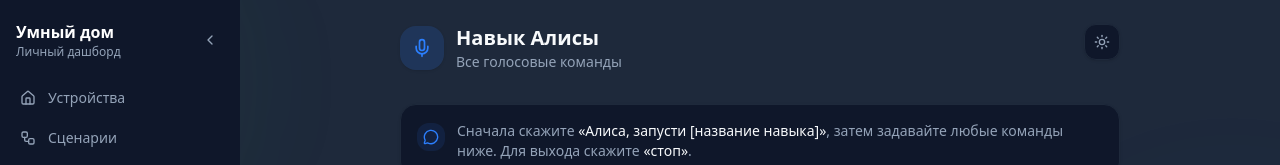
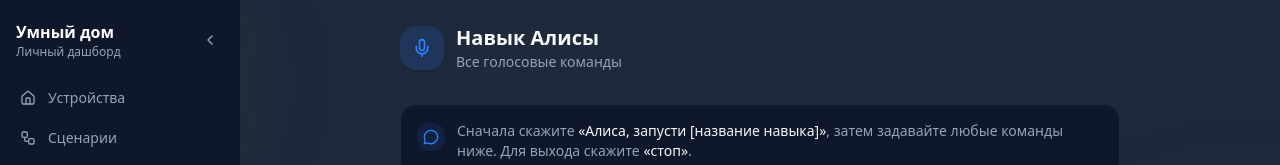
Before and after one commit to Zhmuda/smart_home_service, a React (Vite) app in the folder frontend/: page /alice in a window 1280 px wide. Shown: the top 165 px of the page. Built offline with nearby package versions, Linux system fonts and the light colour scheme; no server answers.

Commit message:
Remove duplicate theme toggle from Alice page

```diff
--- a/frontend/src/pages/AliceHelpPage.tsx
+++ b/frontend/src/pages/AliceHelpPage.tsx
@@ -1,5 +1,4 @@
-import { Bell, Home, MessageCircle, Mic, Moon, PiggyBank, Sun, Thermometer, TrendingUp, Users, Wifi, Workflow } from 'lucide-react'
-import { useTheme } from '../contexts/ThemeContext'
+import { Bell, Home, MessageCircle, Mic, PiggyBank, Thermometer, TrendingUp, Users, Wifi, Workflow } from 'lucide-react'
 
 interface Command {
   phrase: string
@@ -118,13 +117,10 @@
 ]
 
 export default function AliceHelpPage() {
-  const { theme, toggle } = useTheme()
-
   return (
     <div className="p-4 md:p-6 max-w-3xl mx-auto">
       {/* Заголовок */}
-      <div className="mb-8 flex items-start justify-between">
-        <div className="flex items-center gap-3">
+      <div className="mb-8 flex items-center gap-3">
         <div className="flex h-11 w-11 items-center justify-center rounded-2xl bg-blue-500/15 shadow-sm">
           <Mic className="h-5 w-5 text-blue-500" />
         </div>
@@ -132,14 +128,6 @@
           <h1 className="text-xl font-semibold text-foreground">Навык Алисы</h1>
           <p className="text-sm text-muted-foreground">Все голосовые команды</p>
         </div>
-        </div>
-        <button
-          onClick={toggle}
-          className="flex h-9 w-9 items-center justify-center rounded-xl border border-border bg-card text-muted-foreground shadow-sm transition-colors hover:text-foreground"
-          title={theme === 'dark' ? 'Светлая тема' : 'Тёмная тема'}
-        >
-          {theme === 'dark' ? <Sun className="h-4 w-4" /> : <Moon className="h-4 w-4" />}
-        </button>
       </div>
 
       {/* Инструкция активации */}
```
Lines whose indentation alone changed are shown as unchanged.
